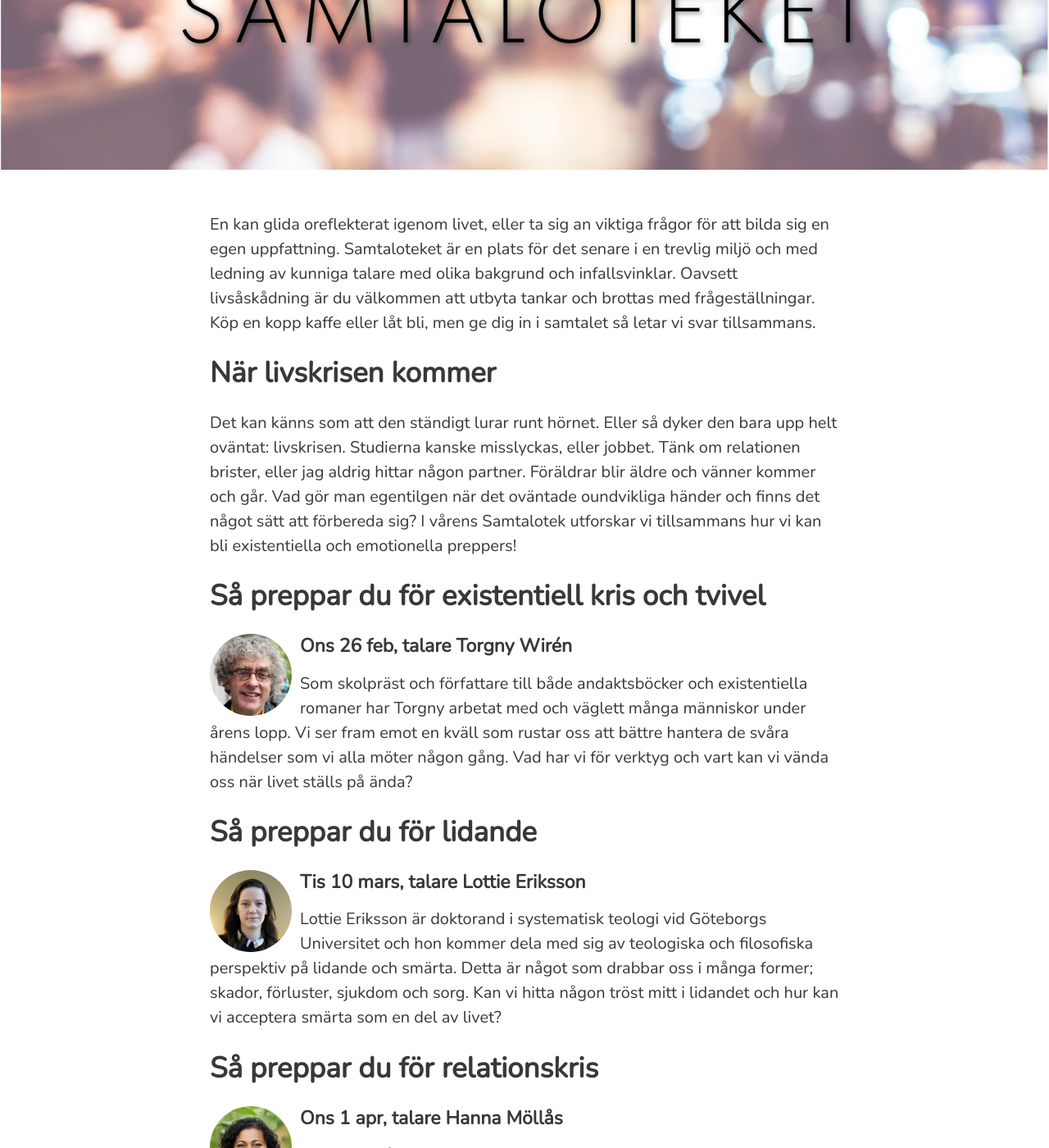
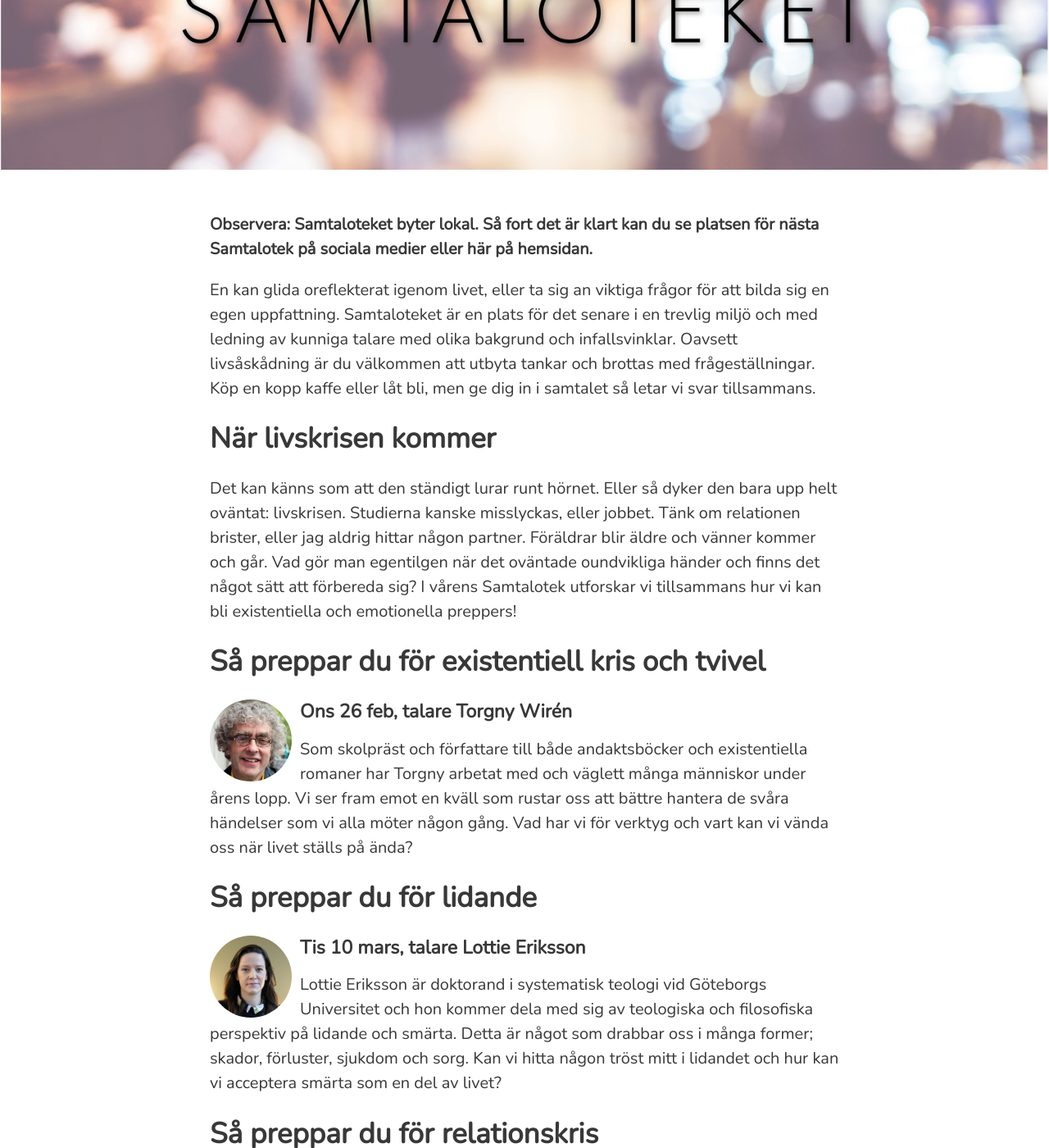
Before and after one commit to samtaloteket/samtaloteket.github.io, a Jekyll site: the page built from index.md, in a window 1280 px wide and 1400 px high, scrolled down 390 px. Shown: the whole window at 82% size. Built offline with Jekyll 4.4.1, drawn with Linux system fonts in a browser that asks for light colours; some of the changed text lies outside the part shown.

Commit message:
Uppdatera lokal

```diff
--- a/index.md
+++ b/index.md
@@ -7,6 +7,8 @@
 feature-img-height: 40%
 published: true
 ---
+**Observera: Samtaloteket byter lokal. Så fort det är klart kan du se platsen
+för nästa Samtalotek på sociala medier eller här på hemsidan.**
 
 En kan glida oreflekterat igenom livet, eller ta sig an viktiga
 frågor för att bilda sig en egen uppfattning. Samtaloteket är en plats för det
@@ -50,10 +52,6 @@
 vänskapsrelationer, parrelationer och singelskap.
 
 ## Välkommen!
-Samtalet hittar du alltid 18.00 - 20.00 på Condeco Västra Hamngatan 16
-
-<div style="text-align: center">
-  <iframe src="https://www.google.com/maps/embed?pb=!1m18!1m12!1m3!1d2131.74625292261!2d11.962074615899875!3d57.70378074731207!2m3!1f0!2f0!3f0!3m2!1i1024!2i768!4f13.1!3m3!1m2!1s0x464ff36600d77e59%3A0x22e24f69307e2985!2sCondeco+V%C3%A4stra+Hamngatan!5e0!3m2!1ssv!2sse!4v1532376020924" width="600" height="450" frameborder="0" style="border:0; padding:0" allowfullscreen></iframe>
-</div>
+Samtalet är alltid kl. 18.00 - 20.00, lokal meddelas inom kort.
 
 <small>Foto på Hanna Möllås av Lina Alriksson</small><br />
```
